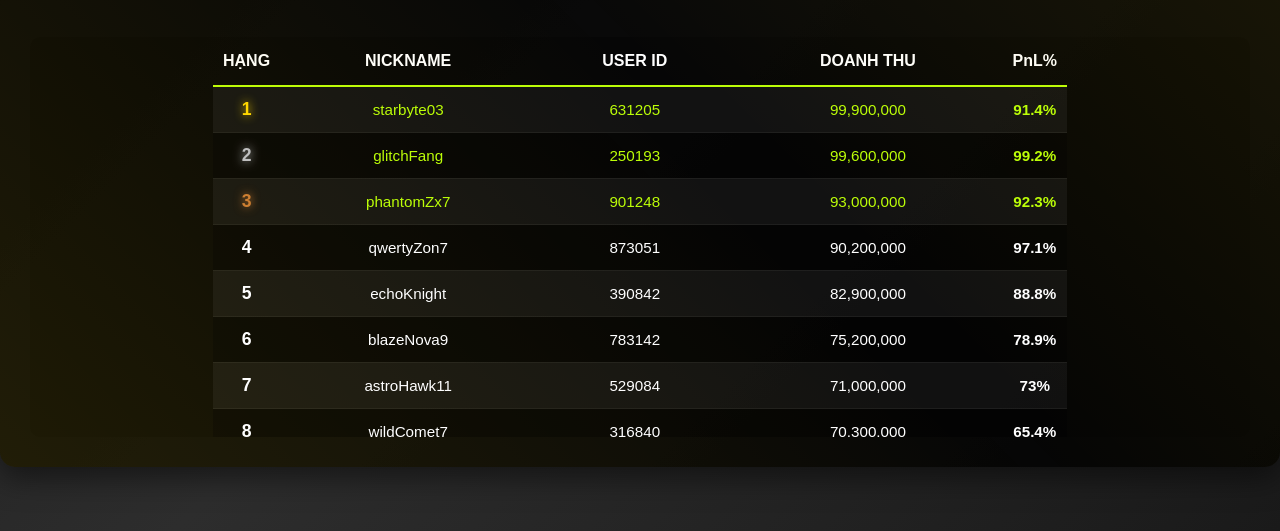
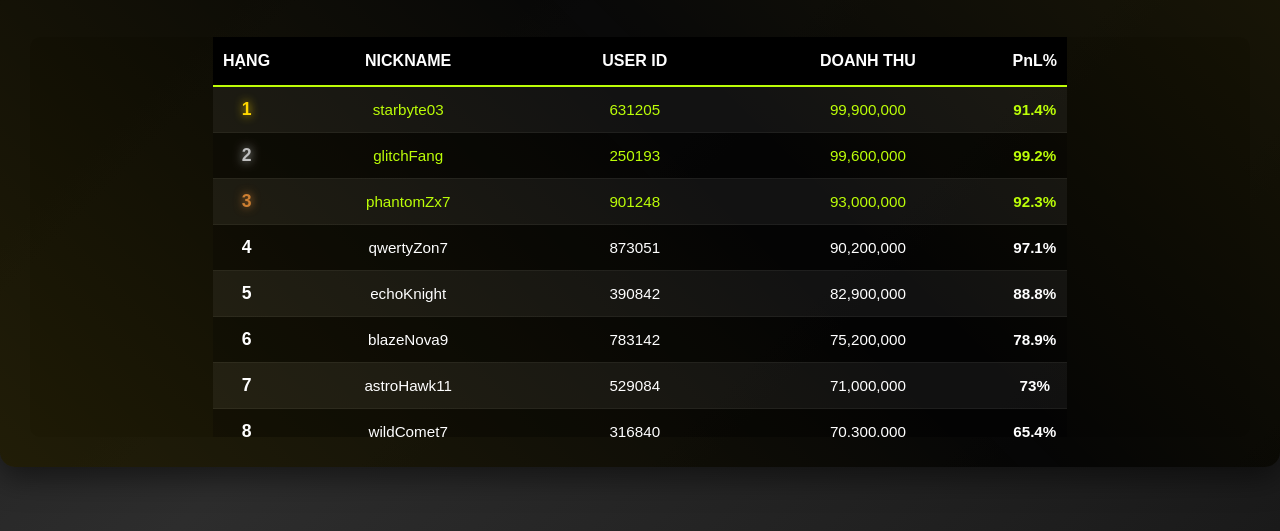
Before and after one commit to NotTung/template-ranking-board, a plain HTML site: page index.html in a window 1280 px wide. Shown: the part 398-929 px from the top of the page. Drawn offline with Linux system fonts and the light colour scheme.

Commit message:
Update index.html

```diff
--- a/index.html
+++ b/index.html
@@ -119,6 +119,14 @@
             width: 100%;
             border-collapse: collapse;
             background: transparent;
+        }
+
+        .table-container table thead {
+            position: sticky;
+            top: 0;
+            z-index: 10;
+            /* background: rgba(0,0,0,0.8); Giữ màu nền khi sticky */
+            background: black;
         }
 
         .bold {
```
Lines whose indentation alone changed are shown as unchanged.
